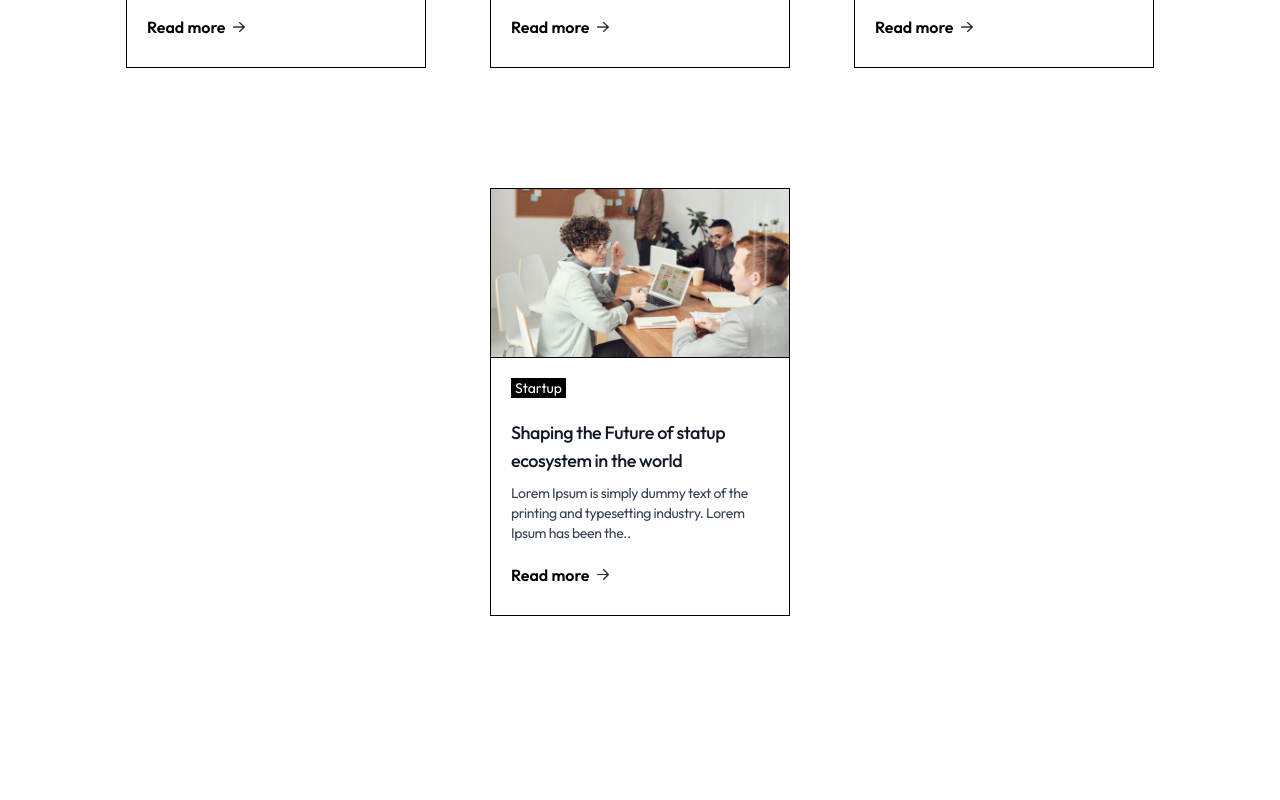
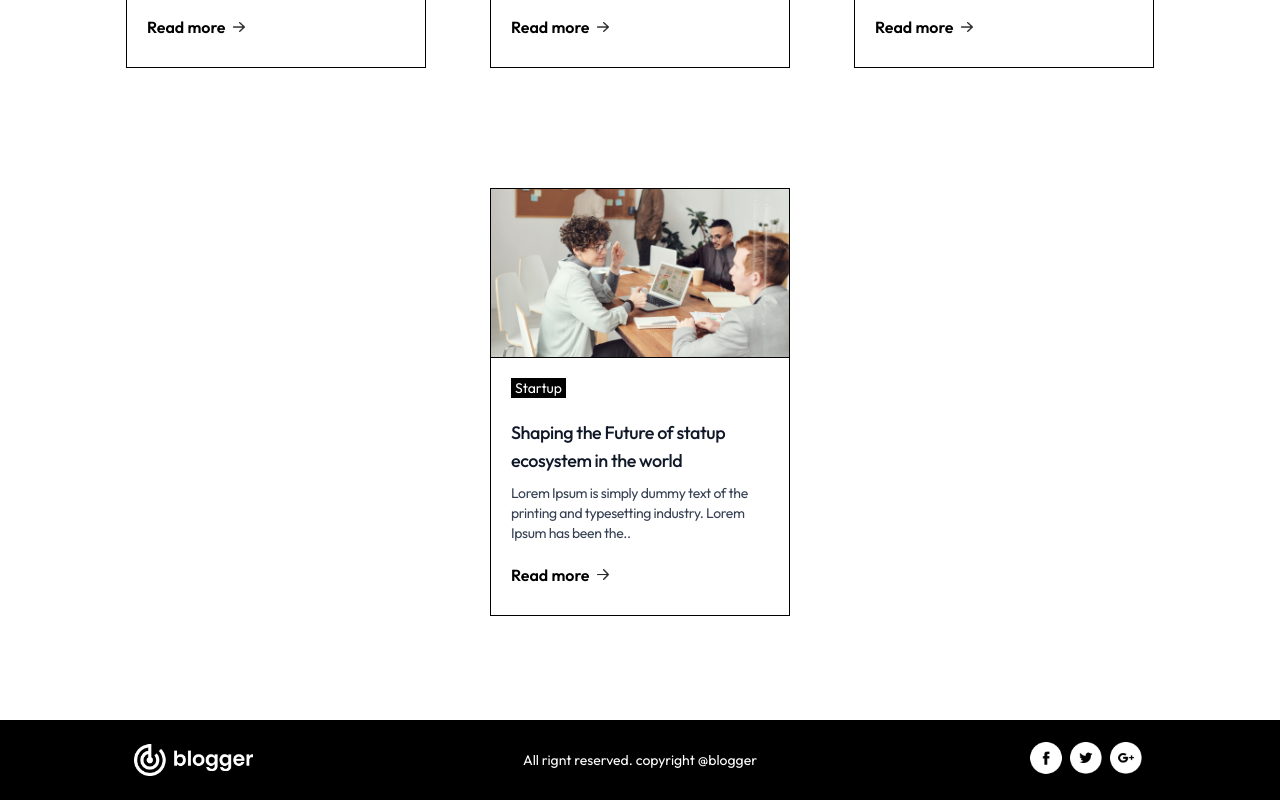
Before and after one commit to MarufHasanShihab/Blogger, a Next.js app: page / in a window 1280 px wide. Shown: the part 3092-3892 px from the top of the page. Before the commit the page ends 3812 px from the top, so only its background shows below. Built offline with nearby package versions, Linux system fonts and the light colour scheme.

Commit message:
added footer

```diff
--- a/app/page.js
+++ b/app/page.js
@@ -1,4 +1,5 @@
 import BlogList from "@/components/BlogList";
+import Footer from "@/components/Footer";
 import Header from "@/components/Header";
 
 
@@ -8,6 +9,7 @@ export default function Home() {
     <>
     <Header/>
     <BlogList/>
+    <Footer/>
     </>
   );
 }
--- /dev/null
+++ b/components/Footer.jsx
@@ -0,0 +1,19 @@
+import { assets } from "@/Assets/assets"
+import Image from "next/image"
+
+
+const Footer = () => {
+  return (
+    <div className="flex justify-around flex-col sm:flex-row gap-2 sm:gap-0 bg-black py-5 items-center">
+      <Image src={assets.logo_light} alt="" width={120}/>
+      <p className="text-white text-sm">All rignt reserved. copyright @blogger</p>
+      <div className="flex">
+        <a href="#"><Image src={assets.facebook_icon} alt="facebook_icon" width={40}/></a>
+        <a href="#"><Image src={assets.twitter_icon} alt="twitter_icon" width={40}/></a>
+        <a href="#"><Image src={assets.googleplus_icon} alt="googleplus_icon" width={40}/></a>
+      </div>
+    </div>
+  )
+}
+
+export default Footer
```
